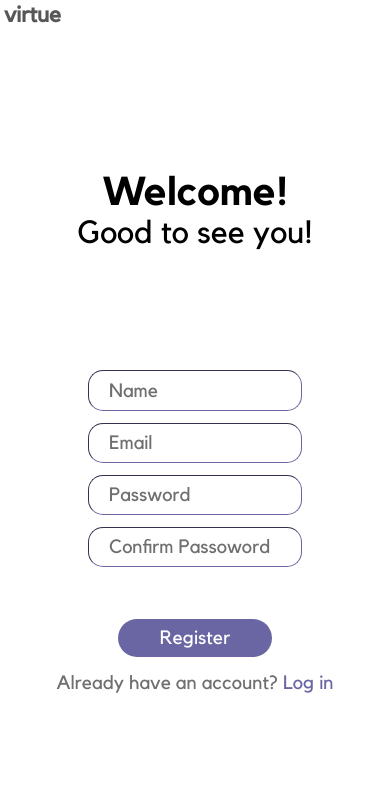
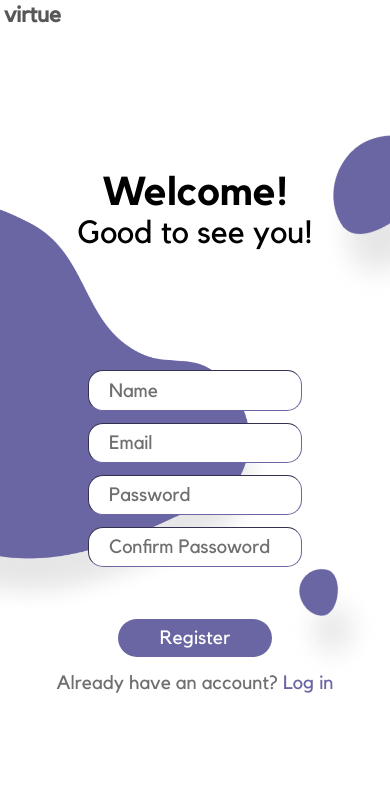
Before and after one commit to maguzzz/virtue-banking, a PHP site: page /Pages/Registration.php in a window 390 px wide; the page is wider, and only the part inside the window is pictured. Shown: the top 812 px of that part. Run offline with PHP 8.4, Linux system fonts and the light colour scheme.

Commit message:
Blobs in Ui

```diff
--- a/Pages/Login.php
+++ b/Pages/Login.php
@@ -51,6 +51,10 @@ if (isset($_POST["submit"])) {
             <h1>Welcome back!</h1>
             <h2>Good to see you!</h2>
 
+            <img class="Blob1" src="../Images/Blob1.png">
+            <img class="Blob2" src="../Images/Blob2.png">
+            <img class="Blob3" src="../Images/Blob3.png">
+
             <form class="formContainer" action="" method="post" autocomplete="off">
                 <br> <br>
                 <input class="inputBoxes" type="text" name="email" id="email" required value="" placeholder="Email"><br>
--- a/Pages/Registration.php
+++ b/Pages/Registration.php
@@ -76,6 +76,11 @@ if (isset($_POST["submit"])) {
             <h1>Welcome!</h1>
             <h2>Good to see you!</h2>
 
+
+            <img class="Blob1" src="../Images/Blob1.png">
+            <img class="Blob2" src="../Images/Blob2.png">
+            <img class="Blob3" src="../Images/Blob3.png">
+
             <form class="formContainer" action="" method="post" autocomplete="off">
                 <br> <br>
                 <input class="inputBoxes" type="text" name="user_name" id="name" required value="" placeholder="Name"> <br>
--- a/Styles/RegiAndLogin.css
+++ b/Styles/RegiAndLogin.css
@@ -1,6 +1,11 @@
+body{
+    width: 100vw;
+    overflow: hidden;
+}
+
 .container {
     margin-top: 10%;
-    width: 100%;
+    width: 100vw;
     text-align: center;
 }
 
@@ -62,6 +67,23 @@ input::placeholder {
     color: #6F6F71;
 }
 
+.Blob1{
+    position: absolute;
+    right: -20%;
+    top: 12%;
+    height: 40vw;
+}
+
+.Blob2{
+    position: absolute;
+    left: -13%;
+    top: 23%;
+    height: 35vw;
+}
+
+.Blob3{
+    display: none;
+}
 
 @media screen and (max-width: 600px) {
     .regiPage h1 {
@@ -107,4 +129,25 @@ input::placeholder {
         font-size: 1.3em;
         color: #575757 !important;
     }
+
+
+    .Blob1{
+        position: absolute;
+        right: -140%;
+        top: 10%;
+        rotate: -20deg;
+        height: 160vw;
+    }
+
+    .Blob2{
+        display: none;
+    }
+
+    .Blob3{
+        display:unset;
+        position: absolute;
+        left: -60%;
+        top: 50vw;
+        height: 50vh;
+    }
 }
```
Also changed, not shown: Images/blob2.png (added), Images/blob3.png (added).
